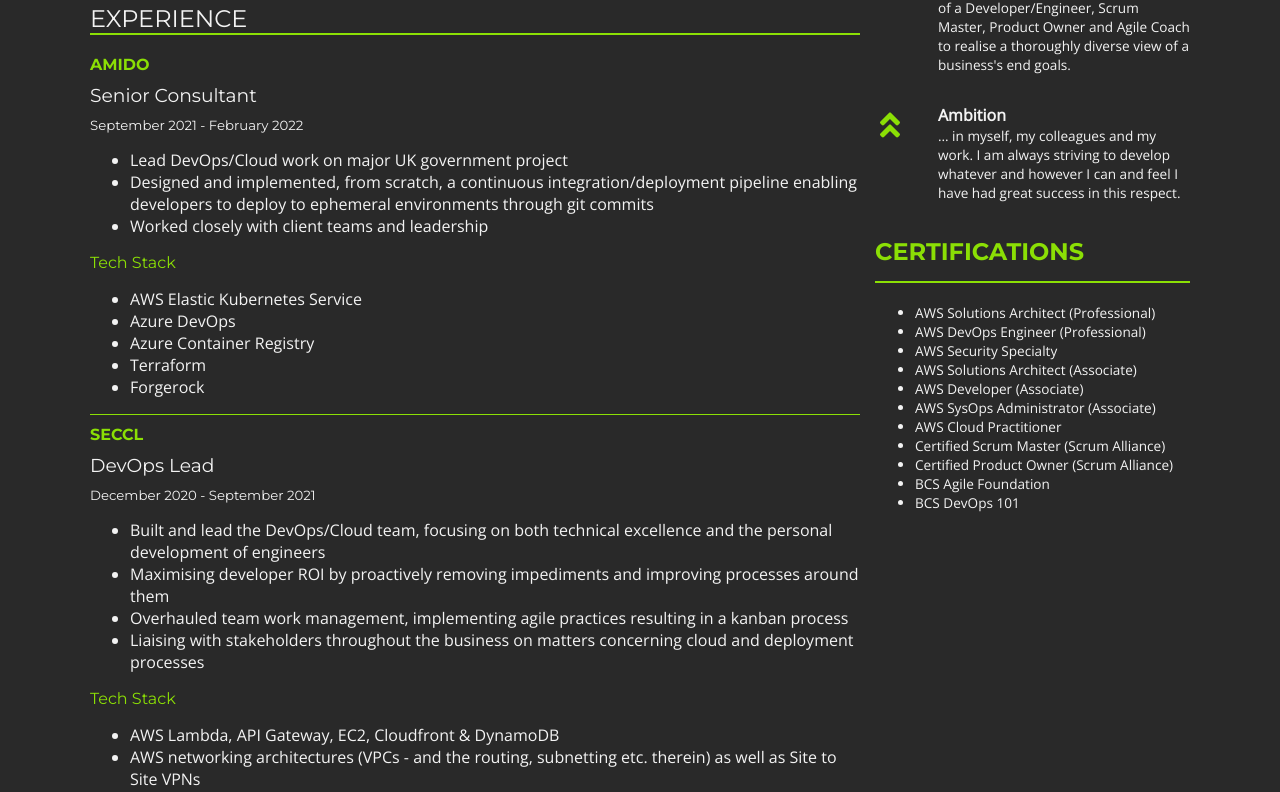
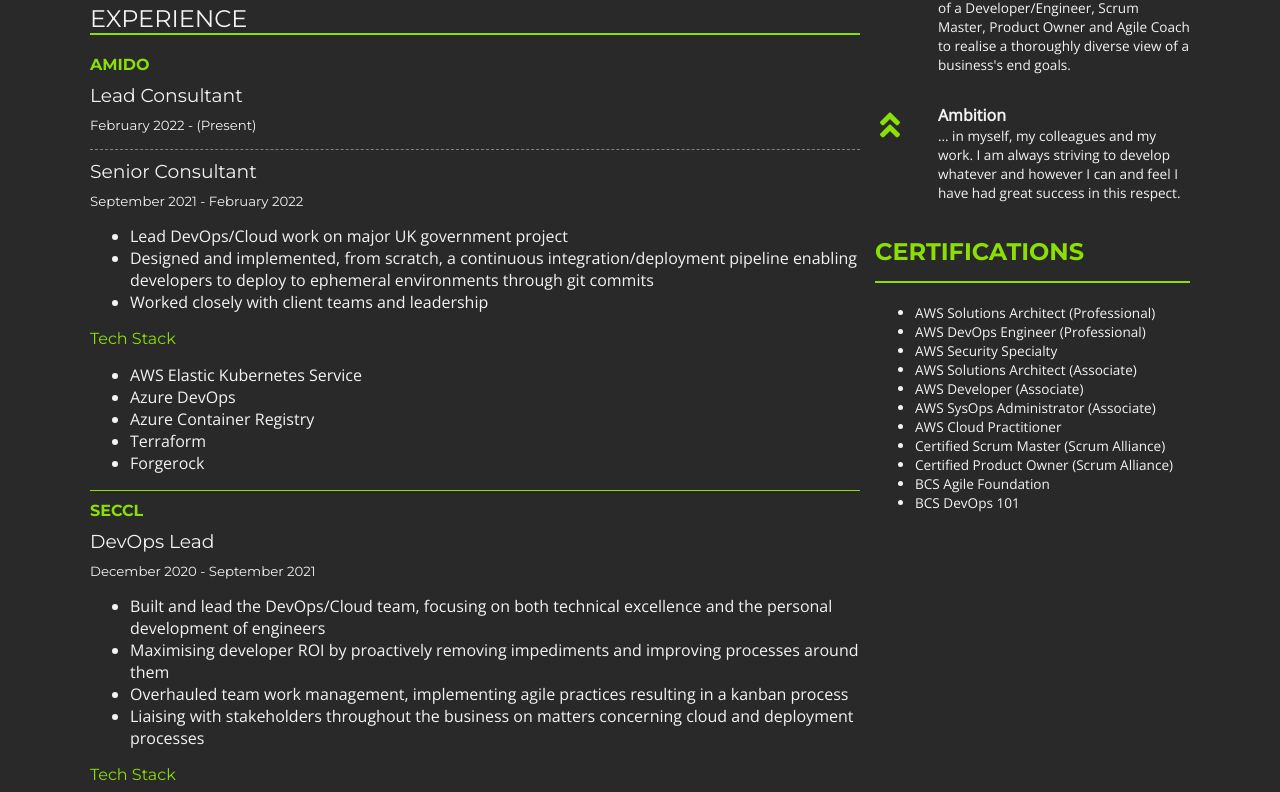
Before and after one commit to rjcoupe/cv, an Angular app: page / in a window 1280 px wide. Shown: the part 879-1671 px from the top of the page. Built offline with nearby package versions, Linux system fonts and the light colour scheme.

Commit message:
Added skeleton Lead Consultant position

```diff
--- a/src/app/experience/experience.component.ts
+++ b/src/app/experience/experience.component.ts
@@ -17,6 +17,12 @@
 })
 export class ExperienceComponent implements OnInit {
   jobs: IJob[] = [
+    {
+      title: 'Lead Consultant',
+      employer: 'Amido',
+      location: 'Remote',
+      dateFrom: 'February 2022'
+    },
     {
       title: 'Senior Consultant',
       employer: 'Amido',
```
